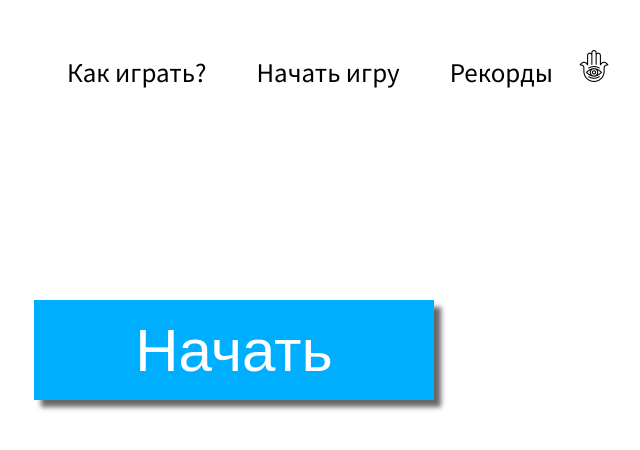
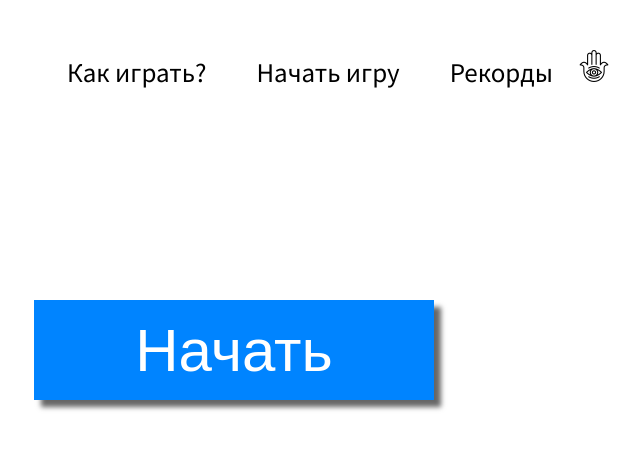
Before and after one commit to karjicoh987/mathgameonreact, a React (Create React App) app: page / in a window 1280 px wide. Shown: the top 450 px of the page, without its empty margins (406-1046 px from the left). Built offline with nearby package versions, Linux system fonts and the light colour scheme.

Commit message:
syle input panel and remove eval

```diff
--- a/src/App.css
+++ b/src/App.css
@@ -2,11 +2,15 @@
     height: 100px;
     width:400px;
     font-size: 60px;
-    background-color:rgb(0, 174, 255);
+    background-color: rgb(0, 132, 255);
     box-shadow: 7px 7px 5px rgba(0,0,0,0.6);
     color:#ffffff;
     border:none;
     cursor: pointer;
+}
+.button-start:hover{
+    background-color: rgb(0, 174, 255);
+    color:rgb(243, 234, 234);
 }
 .button-container{
     margin-top:200px;
--- a/src/App.js
+++ b/src/App.js
@@ -19,7 +19,6 @@ class App extends Component{
     return(
       <div>
         <Header/>
-
         {this.state.GameOn?
           <ExpCard />:
           <div className = "button-container">
--- a/src/components/exp/ExpCard.js
+++ b/src/components/exp/ExpCard.js
@@ -29,7 +29,7 @@ class ExpCard extends Component{
     }
 
     GameChanger(){
-        let response = eval(this.state.exp) //Придумать чем заменить
+        let response = (new Function('return ' + this.state.exp))()
         if (this.state.value == response){
             this.setState(prevState =>{
                return {
--- a/src/components/exp/expstyle.css
+++ b/src/components/exp/expstyle.css
@@ -10,6 +10,14 @@
 
 input{
     width:100%;
+    border: none;
+    border-bottom:3px solid;
+}
+input:focus{
+    border-color: tomato;
+}
+input:hover{
+    border-color: tomato;
 }
 .ButtonGenExp{
     width:60px;
```
